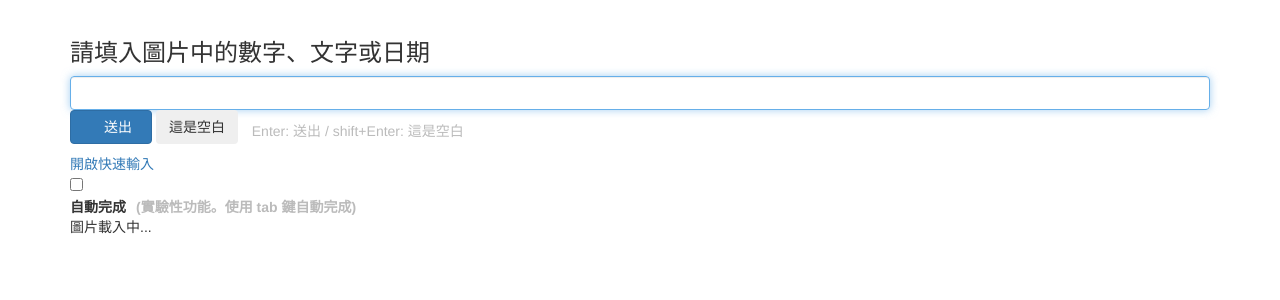
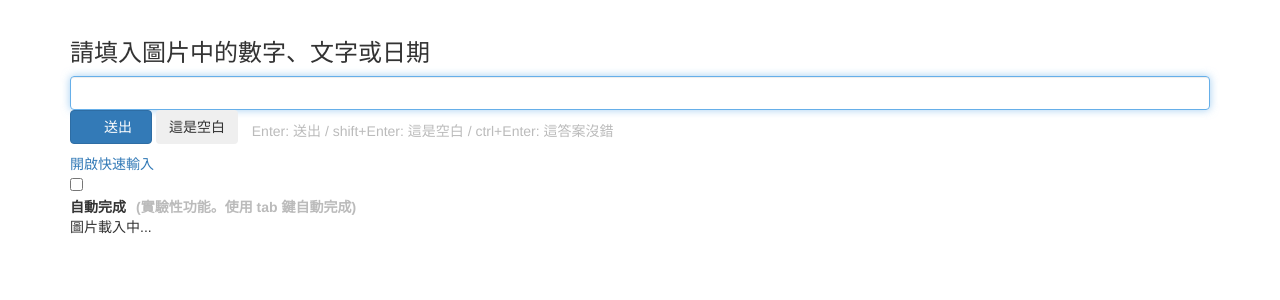
Before and after one commit to ctiml/campaign-finance.g0v.ctiml.tw, a PHP site: template webdata/views/cell/index.phtml in a window 1280 px wide. Shown: the top 300 px of the page. Run offline with PHP 8.4, Linux system fonts and the light colour scheme; the template is opened without the code that fills it, so the values that code supplies are empty; some libraries are stand-ins or nearby versions.

Commit message:
新增這答案沒錯的快速鍵

```diff
--- a/static/js/cell.js
+++ b/static/js/cell.js
@@ -113,9 +113,12 @@
     if (e.which == 13) {
       if (e.shiftKey) {
         submitAnswer.apply($("#no-content")[0]);
+      } else if (e.ctrlKey) {
+        submitAnswer.apply($("#confirm")[0]);
+      } else {
+        submitAnswer();
       }
       e.preventDefault();
-      submitAnswer();
     }
   });
 
--- a/webdata/views/cell/index.phtml
+++ b/webdata/views/cell/index.phtml
@@ -7,7 +7,7 @@
     <button id="submit" class="btn btn-primary submit" tabindex="2">　送出　</button>
     <button id="no-content" class="btn no-content" tabindex="3">這是空白</button>
     <!-- <button id="next" tabindex="10">下一張</button> -->
-    <span class="tip">Enter: 送出 / shift+Enter: 這是空白</span>
+    <span class="tip">Enter: 送出 / shift+Enter: 這是空白 / ctrl+Enter: 這答案沒錯</span>
 
     <div id="quick-answers">
         <a id="quick-trigger"><span class="open-close">開啟</span>快速輸入</a>
```
